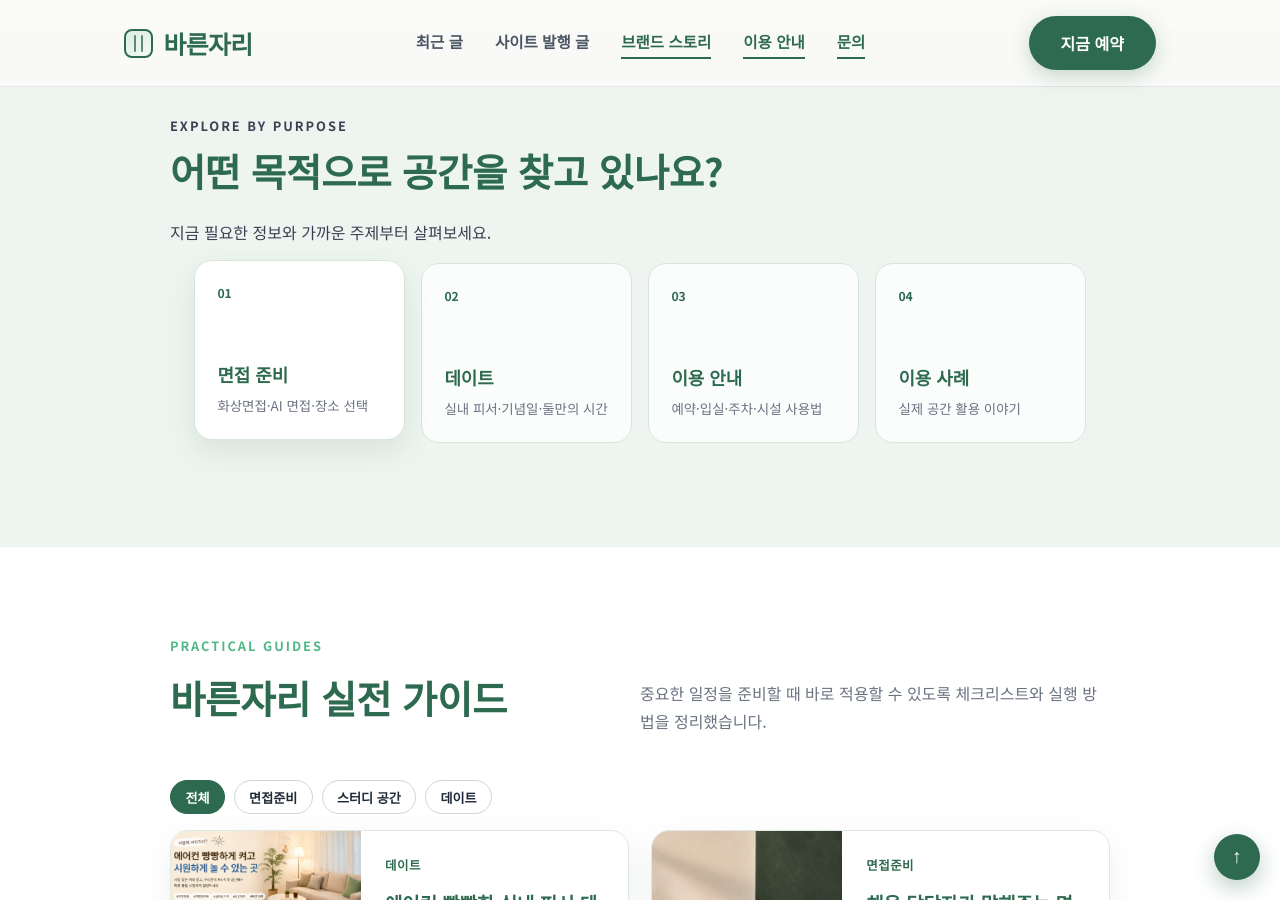
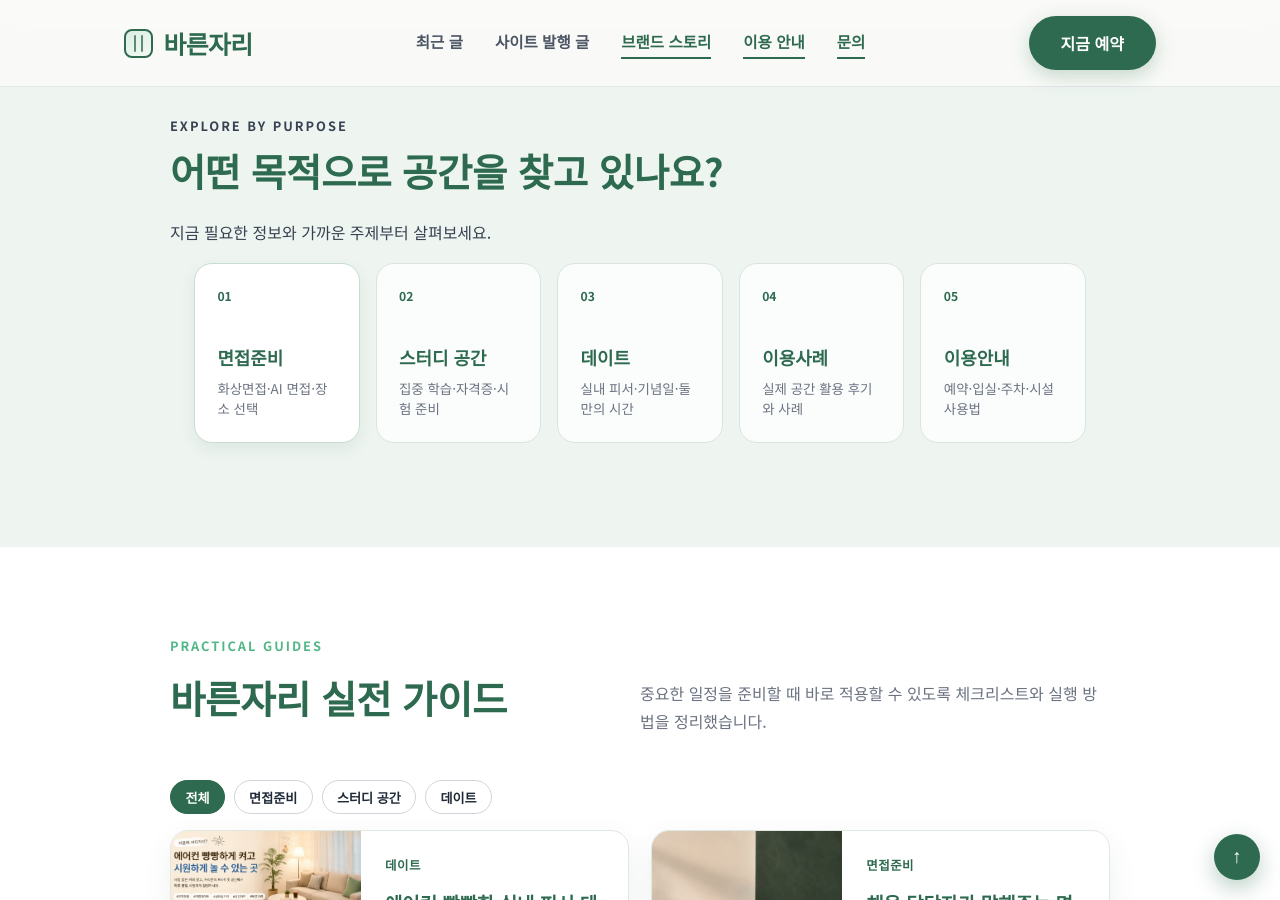
Before and after one commit to bareunspace/blog, a Jekyll site: the page built from blog.html, in a window 1280 px wide and 900 px high, scrolled down 1722 px. Built offline with Jekyll 4.4.1, drawn with Linux system fonts in a browser that asks for light colours; some of the changed text lies outside the part shown.

Commit message:
블로그 주제카드 필터 연동 및 호버 개선

```diff
--- a/blog.html
+++ b/blog.html
@@ -63,25 +63,30 @@
       <h2 class="section-title">어떤 목적으로 공간을 찾고 있나요?</h2>
       <p class="section-desc">지금 필요한 정보와 가까운 주제부터 살펴보세요.</p>
       <nav class="blog-topic-grid" aria-label="블로그 주제 바로가기">
-        <a class="blog-topic-card is-active" href="#blog-onsite">
+        <a class="blog-topic-card is-active" href="#blog-onsite" data-filter-group="guide" data-filter-target="면접준비">
           <span class="blog-topic-number">01</span>
-          <strong>면접 준비</strong>
+          <strong>면접준비</strong>
           <span>화상면접·AI 면접·장소 선택</span>
         </a>
-        <a class="blog-topic-card" href="#blog-onsite">
+        <a class="blog-topic-card" href="#blog-onsite" data-filter-group="guide" data-filter-target="스터디 공간">
           <span class="blog-topic-number">02</span>
+          <strong>스터디 공간</strong>
+          <span>집중 학습·자격증·시험 준비</span>
+        </a>
+        <a class="blog-topic-card" href="#blog-onsite" data-filter-group="guide" data-filter-target="데이트">
+          <span class="blog-topic-number">03</span>
           <strong>데이트</strong>
           <span>실내 피서·기념일·둘만의 시간</span>
         </a>
-        <a class="blog-topic-card" href="#blog-latest">
-          <span class="blog-topic-number">03</span>
-          <strong>이용 안내</strong>
+        <a class="blog-topic-card" href="#blog-latest" data-filter-group="field" data-filter-target="이용사례">
+          <span class="blog-topic-number">04</span>
+          <strong>이용사례</strong>
+          <span>실제 공간 활용 후기와 사례</span>
+        </a>
+        <a class="blog-topic-card" href="#blog-latest" data-filter-group="field" data-filter-target="이용안내">
+          <span class="blog-topic-number">05</span>
+          <strong>이용안내</strong>
           <span>예약·입실·주차·시설 사용법</span>
-        </a>
-        <a class="blog-topic-card" href="/index.html#testimonials">
-          <span class="blog-topic-number">04</span>
-          <strong>이용 사례</strong>
-          <span>실제 공간 활용 이야기</span>
         </a>
       </nav>
     </div>
@@ -146,8 +151,9 @@
       </div>
       <div class="blog-field-grid" aria-label="네이버 블로그 최신 글 목록">
         {% for post in site.data.naver_blog.posts %}
+          {% assign title_text = post.title | default: "" %}
           {% assign field_category = "이용안내" %}
-          {% if post.title contains "공간 이용 사례" %}
+          {% if title_text contains "공간 이용 사례" or title_text contains "이용 사례" or title_text contains "이용사례" or title_text contains "사례]" or title_text contains "후기" %}
             {% assign field_category = "이용사례" %}
           {% endif %}
           <article class="blog-field-card" data-category="{{ field_category }}">
--- a/scripts/main.js
+++ b/scripts/main.js
@@ -52,12 +52,13 @@
     const blogFieldFilters = document.getElementById('blogFieldFilters');
     const blogFieldGrid = document.querySelector('#blog-latest .blog-field-grid');
     const blogFieldLoadMore = document.getElementById('blogFieldLoadMore');
+    const blogTopicCards = Array.from(document.querySelectorAll('.blog-topic-card'));
     const FEATURE_PANEL_ANIM_MS = 150;
     const GALLERY_INITIAL_VISIBLE = 6;
     const GALLERY_LOAD_STEP = 3;
     const BLOG_GUIDE_INITIAL_VISIBLE = 4;
     const BLOG_GUIDE_LOAD_STEP = 4;
-    const BLOG_FIELD_INITIAL_VISIBLE = 6;
+    const BLOG_FIELD_INITIAL_VISIBLE = 3;
     const BLOG_FIELD_LOAD_STEP = 3;
     let scrollLockTop = 0;
     let currentGalleryIndex = -1;
@@ -424,11 +425,11 @@
 
         fieldItems.forEach((item) => {
           const inFilter = filteredItems.includes(item);
-          item.hidden = !inFilter;
+          item.classList.toggle('is-hidden', !inFilter);
         });
 
         filteredItems.forEach((item, index) => {
-          item.hidden = index >= visibleCount;
+          item.classList.toggle('is-hidden', index >= visibleCount);
         });
 
         if (blogFieldLoadMore) {
@@ -472,6 +473,47 @@
       }
 
       setActiveFilter('all');
+    };
+
+    const setupBlogTopicCards = () => {
+      if (!blogTopicCards.length) {
+        return;
+      }
+
+      blogTopicCards.forEach((card) => {
+        card.addEventListener('click', (event) => {
+          const href = card.getAttribute('href') || '';
+          if (!href.startsWith('#')) {
+            return;
+          }
+
+          const targetSection = document.querySelector(href);
+          if (!targetSection) {
+            return;
+          }
+
+          event.preventDefault();
+
+          const filterGroup = card.dataset.filterGroup;
+          const filterTarget = card.dataset.filterTarget;
+
+          if (filterGroup === 'guide' && filterTarget && blogGuideFilters) {
+            const button = blogGuideFilters.querySelector(`.blog-guide-filter[data-category="${filterTarget}"]`);
+            button?.click();
+          }
+
+          if (filterGroup === 'field' && filterTarget && blogFieldFilters) {
+            const button = blogFieldFilters.querySelector(`.blog-guide-filter[data-category="${filterTarget}"]`);
+            button?.click();
+          }
+
+          blogTopicCards.forEach((topicCard) => {
+            topicCard.classList.toggle('is-active', topicCard === card);
+          });
+
+          targetSection.scrollIntoView({ behavior: 'smooth', block: 'start' });
+        });
+      });
     };
 
     const closeMobileMenu = () => {
@@ -1735,4 +1777,5 @@
     setupGalleryLoadMore();
     setupBlogGuideLoadMore();
     setupBlogFieldFilters();
+    setupBlogTopicCards();
     loadUseCasesFromRss();
--- a/styles/main.css
+++ b/styles/main.css
@@ -613,7 +613,7 @@
 }
 .blog-topic-grid {
   display: grid;
-  grid-template-columns: repeat(4, minmax(0, 1fr));
+  grid-template-columns: repeat(5, minmax(0, 1fr));
   gap: 1rem;
 }
 .blog-topic-card {
@@ -628,9 +628,15 @@
   text-decoration: none;
   transition: transform var(--transition), box-shadow var(--transition), background var(--transition);
 }
+.blog-topic-card.is-active {
+  border-color: #c8ddd0;
+  background: #fff;
+  box-shadow: 0 6px 16px rgba(26,67,47,.08);
+}
 .blog-topic-card:hover,
 .blog-topic-card:focus-visible,
-.blog-topic-card.is-active {
+.blog-topic-card.is-active:hover,
+.blog-topic-card.is-active:focus-visible {
   transform: translateY(-3px);
   background: #fff;
   box-shadow: 0 12px 30px rgba(26,67,47,.1);
@@ -685,6 +691,9 @@
   gap: 1.4rem;
 }
 .blog-guide-card.is-hidden {
+  display: none;
+}
+.blog-field-card.is-hidden {
   display: none;
 }
 .blog-guide-more-wrap {
```
Also changed, not shown: other parts of blog.html (+2 -2 lines).
